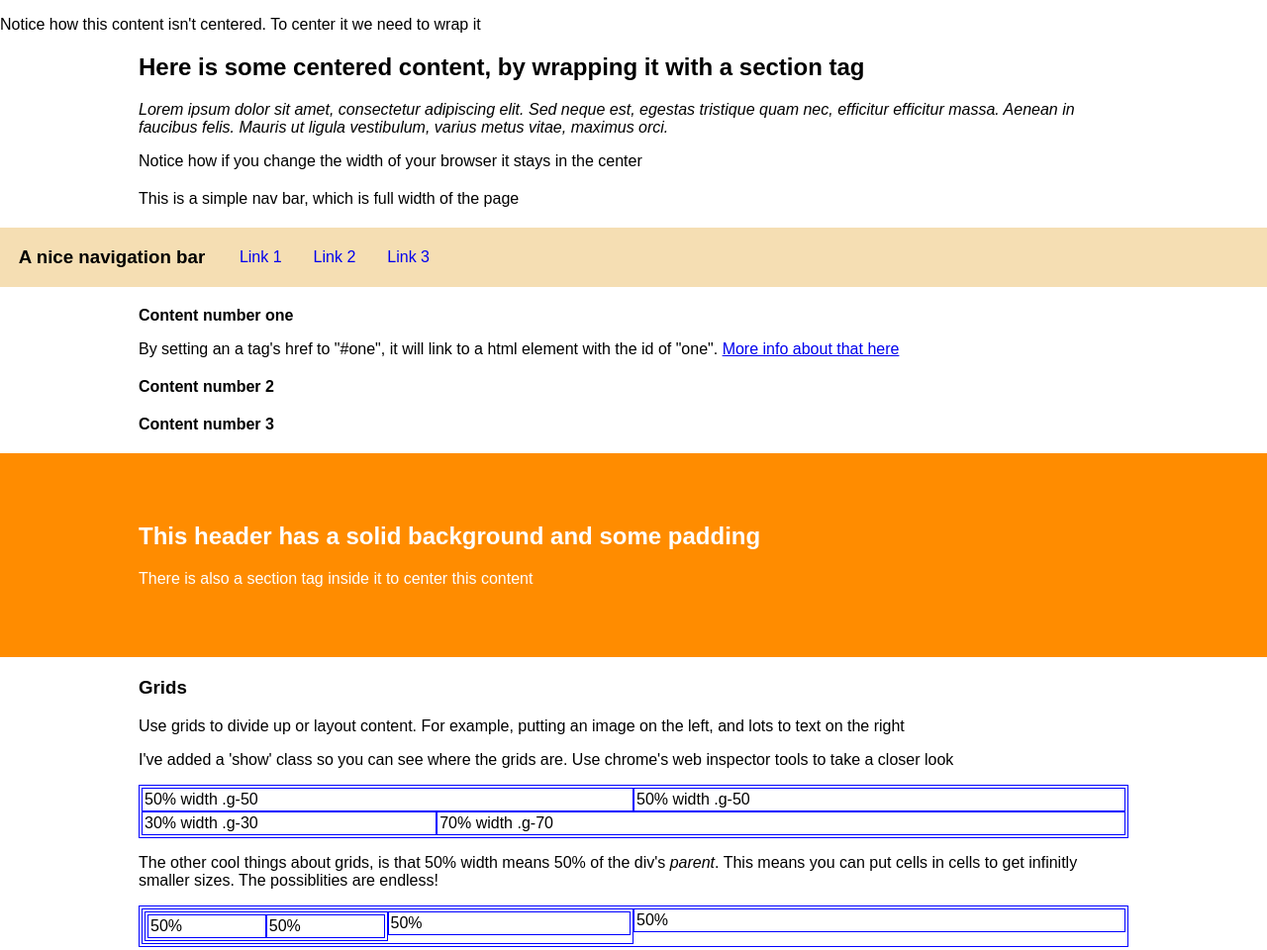
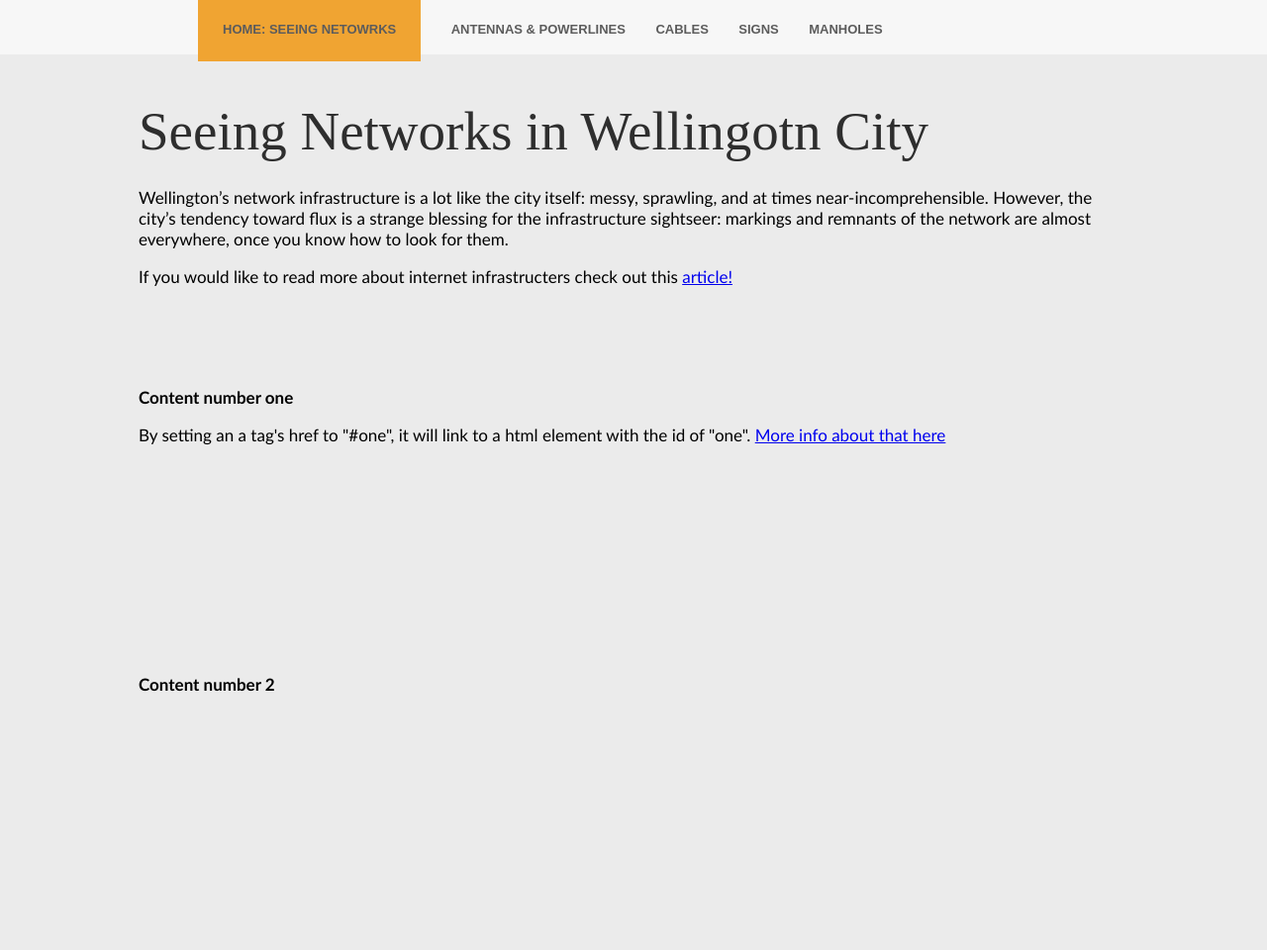
Before and after one commit to huang-bee/mddn201-project, a plain HTML site: page index.html in a window 1280 px wide. Shown: the top 960 px of the page at 99% size. Drawn offline with Linux system fonts and the light colour scheme.

Commit message:
worked on my website inspired bu the new york example

```diff
--- a/css/style.css
+++ b/css/style.css
@@ -7,10 +7,12 @@
 body{
 	margin: 0px; /* Often browsers have a 5px margin by deafult*/
 	font-family: sans-serif;
+	background-color: #ebebeb;
 }
 
 section{
 	max-width: 1000px;
+	height: 270px;
 	margin-left: auto;
 	margin-right: auto;
 	margin-top: 20px;
@@ -26,22 +28,58 @@ header{
 
 nav{
 	width: 100%;
-	height: 60px;
-	background-color: wheat;
+	height: 55px;
+	background-color: #f7f7f7;
 }
 
-nav a, nav h3{
-	float: left;
-	margin: 0px;
+nav a {
+	float: center;
+	font-size: 13px;
+	font-weight: bold;
 	line-height: 60px;
 	margin-left: 1em;
 	margin-right: 1em;
 	text-decoration: none;
+	color: #5c5c5c;
 }
 
 nav a:hover{
-	text-decoration: underline; /* Hover styles to let people know they can click it */
+	color: #f7f7f7;
+	background-color: #f0a432;
+	padding: 25px;
+
 }
+
+h1 {
+	font-family: 'EB Garamond', serif;
+	font-size: 55px;
+	font-weight: lighter;
+	color: #2e2e2e;
+}
+
+.intro {
+	margin-top: -20px;
+	font-family: 'Calibri', serif;
+	font-size: 17px;
+	width: 1000px;
+}
+
+.navigate {
+	margin-left: 200px;
+	background-color: #f0a432;
+	padding: 25px;
+}
+ a p{
+ 	font-family: 'Calibri', serif;
+ 	text-decoration: none;
+ 	font-weight: bold;
+ 	color: #f0a432;
+ }
+
+ p {
+ 	font-family: 'Calibri', serif;
+ 	font-size: 17px;
+ }
 
 
 
--- a/index.html
+++ b/index.html
@@ -4,30 +4,25 @@
 
 <head>
 	<meta http-equiv="Content-Type" content="text/html; charset=UTF-8" />
-	<title>Your Website</title>
+	<title>Wellington Internet Infrastrcutres</title>
 	<link rel="stylesheet" type="text/css" href="css/style.css">
 </head>
 
 <body>
-
-<p>Notice how this content isn't centered. To center it we need to wrap it</p>
+	<nav>
+		<a class="navigate" href="#one">HOME: SEEING NETOWRKS</a>
+		<a href="#two">ANTENNAS & POWERLINES</a>
+		<a href="#three">CABLES</a>
+		<a href="#four">SIGNS</a>
+		<a href="#five">MANHOLES</a>
+	</nav>
 
 	<section>
-		<h1>Here is some centered content, by wrapping it with a section tag</h1>
-		<p><em>Lorem ipsum dolor sit amet, consectetur adipiscing elit. Sed neque est, egestas tristique quam nec, efficitur efficitur massa. Aenean in faucibus felis. Mauris ut ligula vestibulum, varius metus vitae, maximus orci. </em></p>
+		<h1>Seeing Networks in Wellingotn City</h1>
+		<p class="intro">Wellington’s network infrastructure is a lot like the city itself: messy, sprawling, and at times near-incomprehensible. However, the city’s tendency toward flux is a strange blessing for the infrastructure sightseer: markings and remnants of the network are almost everywhere, once you know how to look for them.</p>
+		<p>If you would like to read more about internet infrastructers check out this <a href="https://weburbanist.com/2015/02/12/networks-of-new-york-field-guide-to-internet-infrastructure/">article!</a></p>
 
-		<p>Notice how if you change the width of your browser it stays in the center</p>
 	</section>
-
-	<section>
-		<p>This is a simple nav bar, which is full width of the page</p>
-	</section>
-	<nav>
-		<h3>A nice navigation bar</h3>
-		<a href="#one">Link 1</a>
-		<a href="#two">Link 2</a>
-		<a href="#three">Link 3</a>
-	</nav>
 
 	<section id="one">
 		<p><strong>Content number one</strong></p>
```
